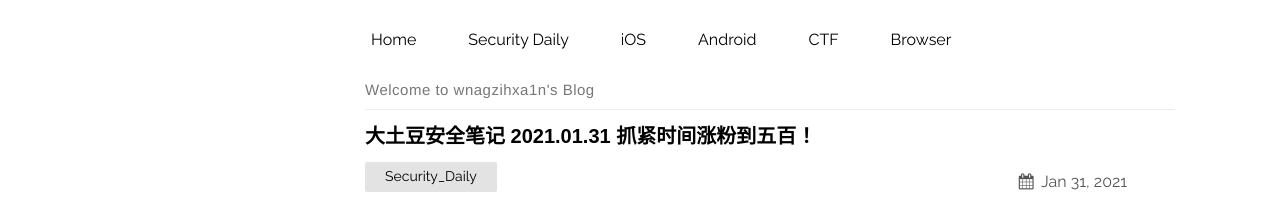
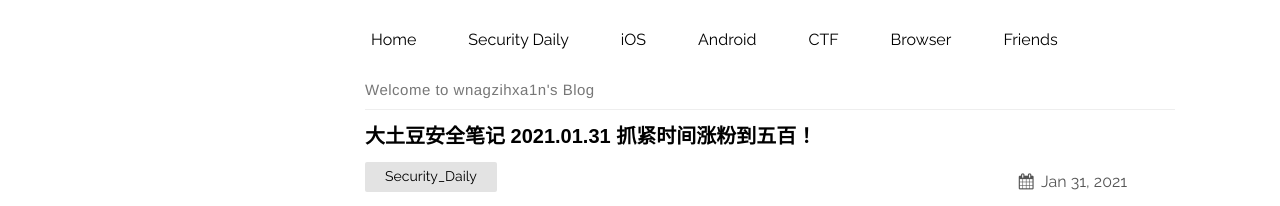
Before and after one commit to MoDumn/MoDumn.github.io, a Jekyll site: the page built from index.md, in a window 1280 px wide and 900 px high. Shown: the top 206 px of the window. Built offline with Jekyll 4.4.1, drawn with Linux system fonts in a browser that asks for light colours.

Commit message:
Update _config.yml

```diff
--- a/_config.yml
+++ b/_config.yml
@@ -56,6 +56,8 @@ header:
       slug: android_ctf
     - name: Browser
       slug: browser_security
+    - name: Friends
+      slug: friends
 
 # Build settings
 theme: plainwhite
```
